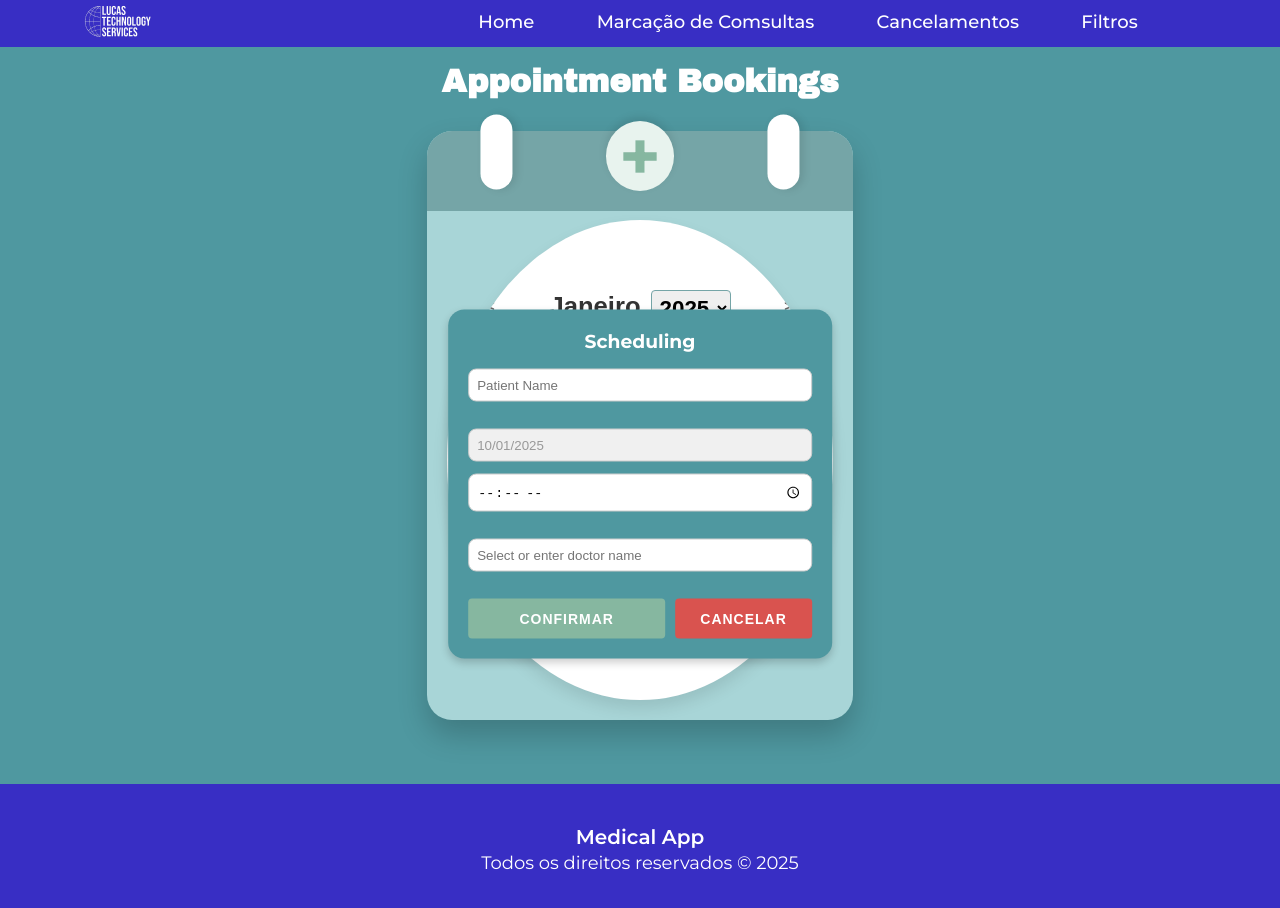
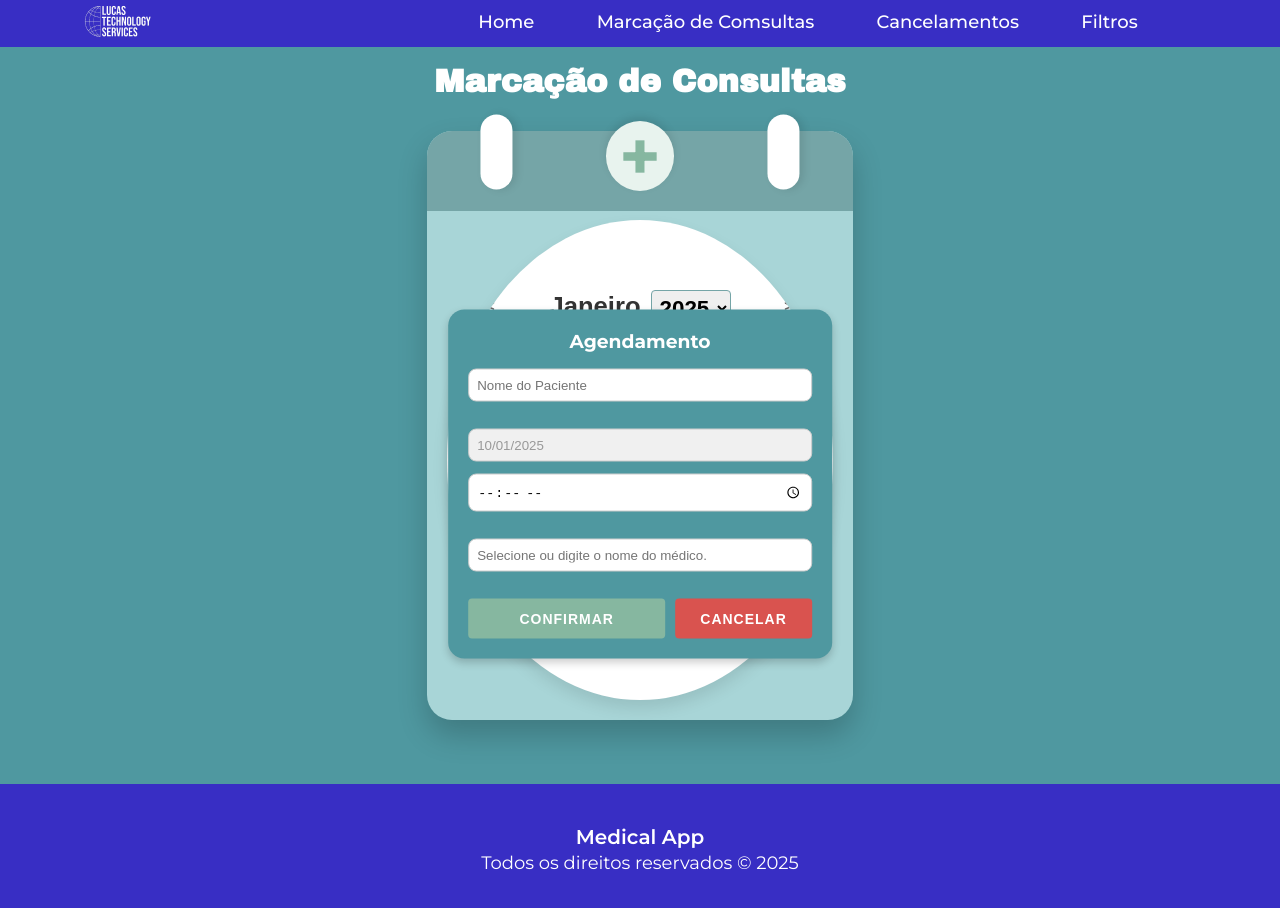
Before and after one commit to LesterCerioli/CRM-SAS, a Next.js app: page /appointment in a window 1280 px wide. Both pictures are taken after a click on the button "10". Shown: the top 908 px of the page. Built offline with nearby package versions, Linux system fonts and the light colour scheme; a web font is replaced by a local one.

Commit message:
Adjusting code

```diff
--- a/src/app/(pages)/appointment/page.tsx
+++ b/src/app/(pages)/appointment/page.tsx
@@ -9,7 +9,7 @@ const Appointment: React.FC = () => {
     return (
         <S.Container>
             <AppointmentHeader />
-            <h1>Appointment Bookings</h1>
+            <h1>Marcação de Consultas</h1>
             <CreateAppointmentsForm />
         </S.Container>
     );
--- a/src/components/appointments/createAppointmentsForm/createAppointmentForm.tsx
+++ b/src/components/appointments/createAppointmentsForm/createAppointmentForm.tsx
@@ -230,10 +230,10 @@ const CreateAppointmentsForm: React.FC = () => {
         )}
         {showForm && (
           <S.FormContainer>
-            <S.FormHeader>Scheduling</S.FormHeader>
+            <S.FormHeader>Agendamento</S.FormHeader>
             <S.InputContainer>
               <S.Input
-                placeholder="Patient Name"
+                placeholder="Nome do Paciente"
                 value={patientName}
                 onChange={(e) => {
                   setPatientName(e.target.value);
@@ -272,7 +272,7 @@ const CreateAppointmentsForm: React.FC = () => {
                     setErrors({ ...errors, selectedDoctor: "" });
                   }}
                   onFocus={() => setShowForm(true)}
-                  placeholder="Select or enter doctor name"
+                  placeholder="Selecione ou digite o nome do médico."
                   style={{ borderColor: errors.selectedDoctor ? "red" : "#ccc" }}
                 />
                 {errors.selectedDoctor && (
```
